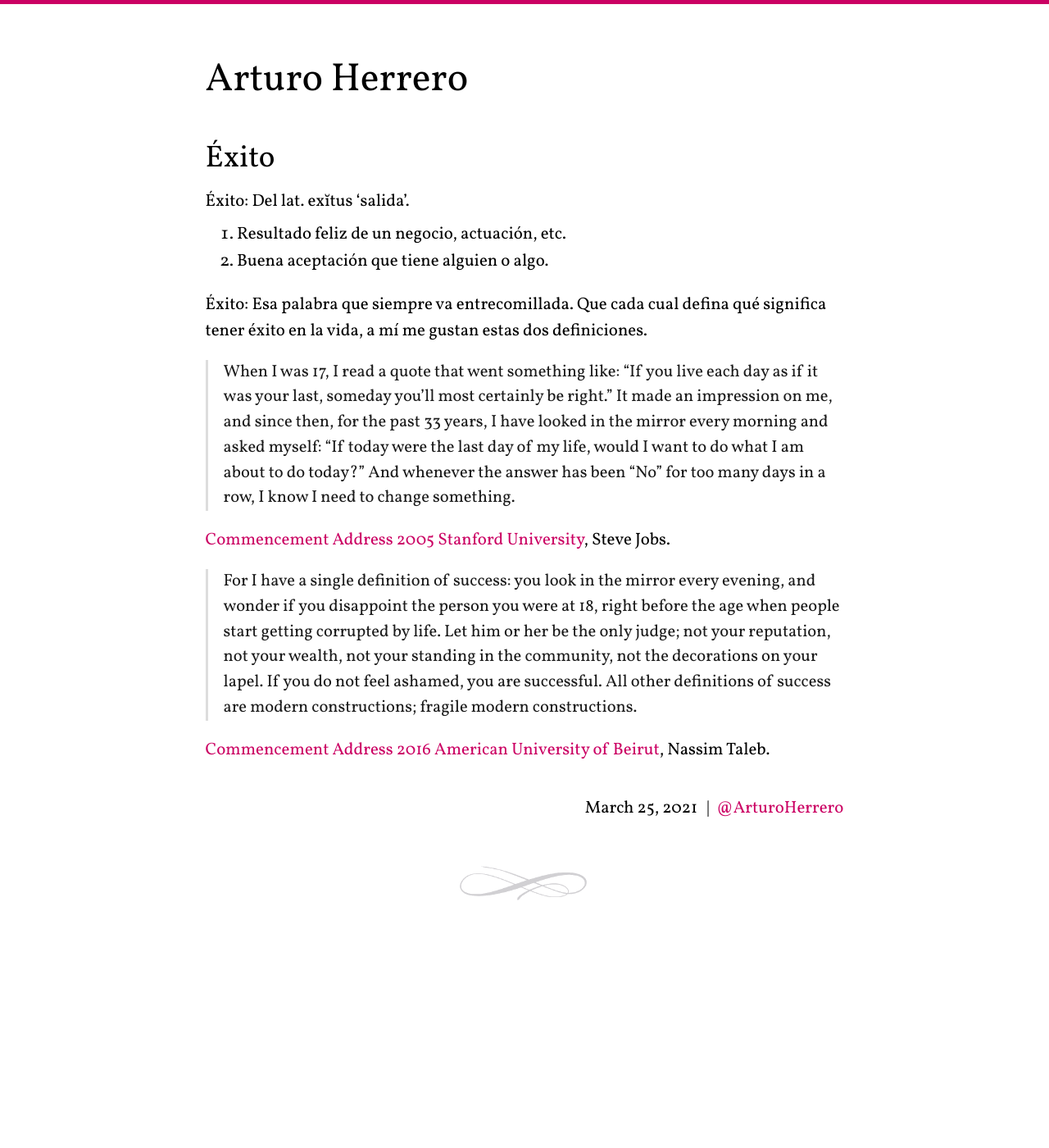
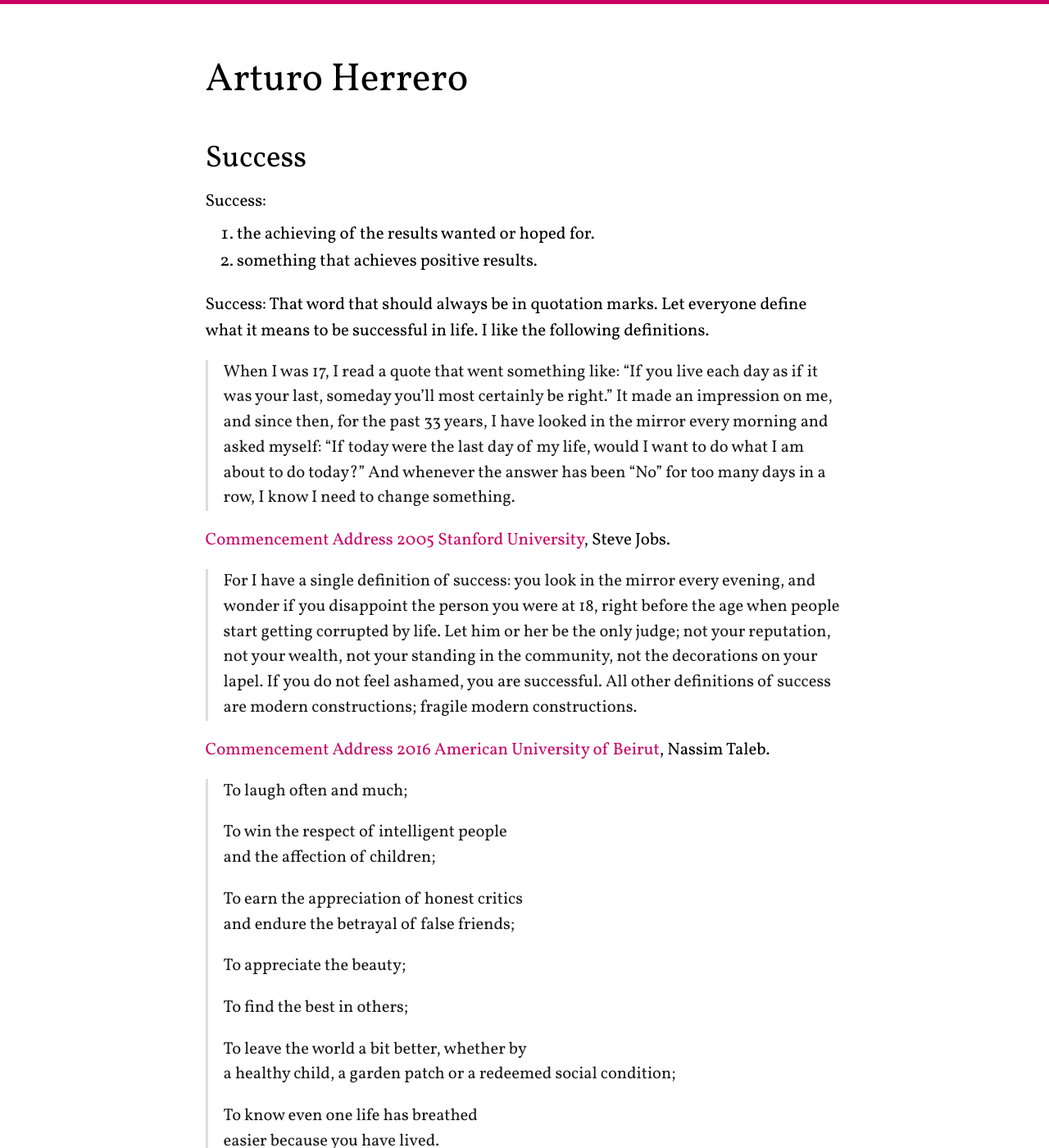
Before and after one commit to arturoherrero/arturoherrero.com, a Jekyll site: the page built from _posts/2022/2022-01-30-success.md, in a window 1280 px wide and 1400 px high. Shown: the whole window at 82% size. Built offline with Jekyll 4.4.1, drawn with Linux system fonts in a browser that asks for light colours; some of the changed text lies outside the part shown.

Commit message:
Éxito -> Success

```diff
--- a/_posts/2021/2021-03-25-exito.md
+++ b/_posts/2022/2022-01-30-success.md
@@ -1,17 +1,18 @@
 ---
 layout: post
-title: Éxito
-description: Esa palabra que siempre va entrecomillada.
-tags: es
+title: Success
+description: That word that should always be in quotation marks.
+tags: en
 ---
 
-Éxito: Del lat. exĭtus 'salida'.
-1. Resultado feliz de un negocio, actuación, etc.
-2. Buena aceptación que tiene alguien o algo.
+Success:
+1. the achieving of the results wanted or hoped for.
+2. something that achieves positive results.
 {: .element-related }
 
-Éxito: Esa palabra que siempre va entrecomillada. Que cada cual defina qué
-significa tener éxito en la vida, a mí me gustan estas dos definiciones.
+Success: That word that should always be in quotation marks. Let everyone
+define what it means to be successful in life. I like the following definitions.
+
 
 > When I was 17, I read a quote that went something like: "If you live each day
 > as if it was your last, someday you'll most certainly be right." It made an
@@ -34,5 +35,28 @@
 [Commencement Address 2016 American University of Beirut][2]{:target="_blank" rel="noreferrer"}, Nassim Taleb.
 
 
+> To laugh often and much;
+>
+> To win the respect of intelligent people
+> and the affection of children;
+>
+> To earn the appreciation of honest critics
+> and endure the betrayal of false friends;
+>
+> To appreciate the beauty;
+>
+> To find the best in others;
+>
+> To leave the world a bit better, whether by
+> a healthy child, a garden patch or a redeemed social condition;
+>
+> To know even one life has breathed
+> easier because you have lived.
+>
+> This is to have succeeded.
+
+What is Success? Ralph Waldo Emerson.
+
+
 [1]: https://youtu.be/UF8uR6Z6KLc
 [2]: https://youtu.be/Fzmr3urk28I
```
